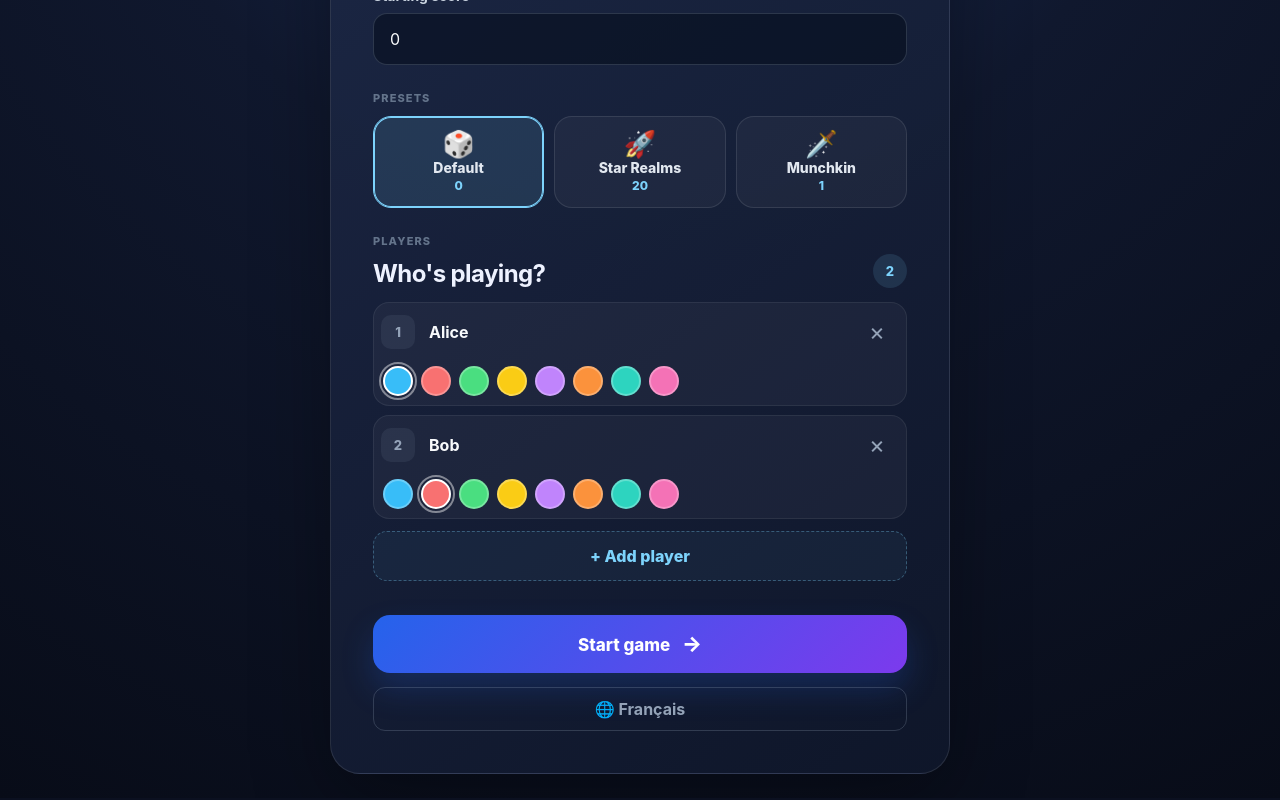
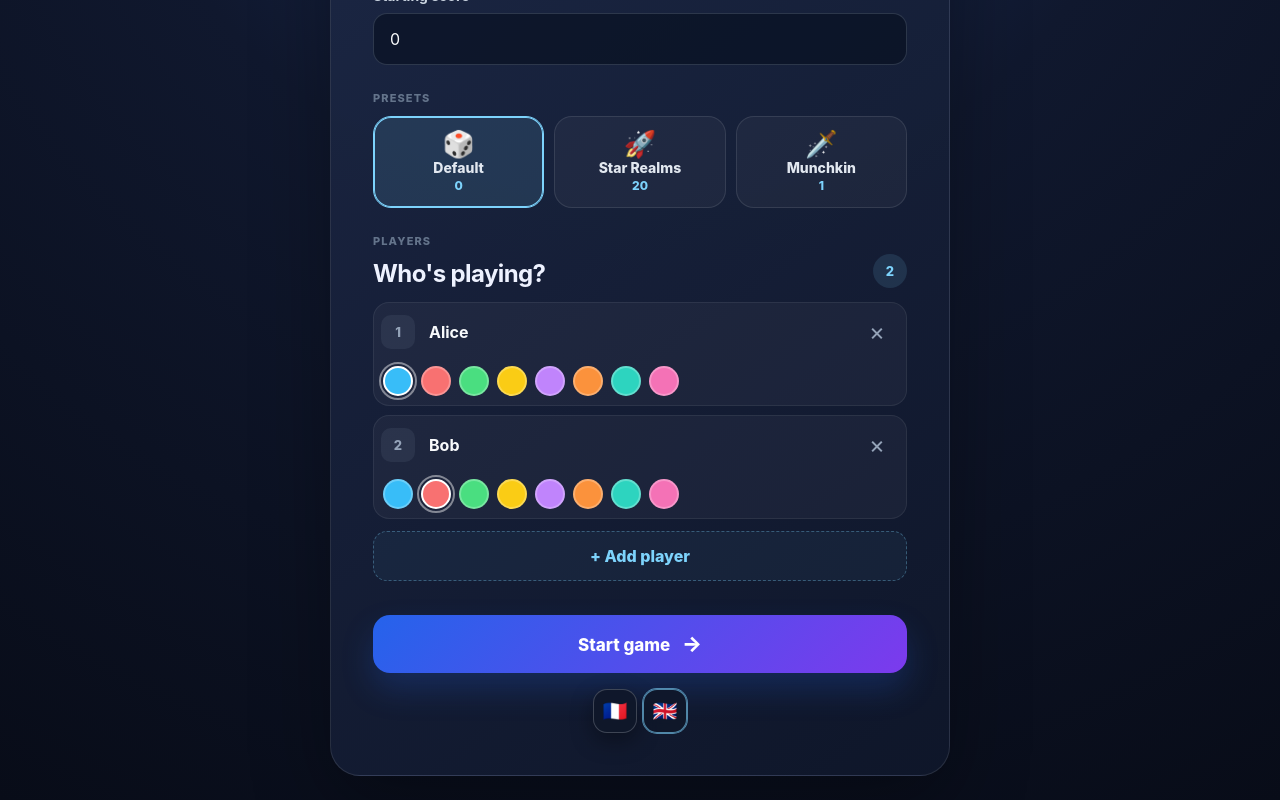
Before and after one commit to flofy/KeepScore, a React (Vite) app: page / in a window 1280 px wide. Shown: the part 336-1136 px from the top of the page. Built offline with nearby package versions, Linux system fonts and the light colour scheme.

Commit message:
feat: flag-based language switcher in quick actions, setup and saved screens; removed from burger menu

```diff
--- a/src/styles.css
+++ b/src/styles.css
@@ -96,6 +96,10 @@ h2 { letter-spacing: -.025em; }
 .icon-fab[aria-pressed="true"] { border-color: rgb(125 211 252 / 60%); color: #7dd3fc; }
 .burger-button:hover, .icon-fab:hover { background: rgb(30 41 59 / 96%); }
 .burger-button:active, .icon-fab:active { transform: scale(.93); }
+.lang-flags { display: flex; gap: 6px; }
+.lang-flag { font-size: 20px; }
+.lang-flag.active { border-color: rgb(125 211 252 / 60%); box-shadow: 0 0 0 1px rgb(125 211 252 / 60%); }
+.setup-card .lang-flags { justify-content: center; margin-top: 16px; }
 
 .drawer-backdrop { position: fixed; inset: 0; z-index: 40; display: flex; align-items: flex-start; justify-content: flex-end; padding: max(14px, env(safe-area-inset-top)) 14px; background: rgb(2 6 23 / 62%); backdrop-filter: blur(4px); animation: popup-in .14s ease; }
 .menu-drawer { width: min(300px, 88vw); display: grid; gap: 8px; padding: 16px; border: 1px solid rgb(255 255 255 / 12%); border-radius: 22px; background: rgb(15 23 42 / 97%); box-shadow: 0 24px 60px rgb(0 0 0 / 45%); }
--- a/src/ui/App.tsx
+++ b/src/ui/App.tsx
@@ -9,6 +9,7 @@ import { downloadGames, importGames } from '../infrastructure/portability/gamesP
 import { useGameHistory } from './useGameHistory'
 import { InstallButton } from './InstallButton'
 import { I18nProvider, useI18n } from './i18n'
+import { LangFlags } from './LangFlags'
 import './saved-games.css'
 
 function haptic() { if ('vibrate' in navigator) navigator.vibrate(8) }
@@ -146,7 +147,7 @@ function PlayerCard({ player, deltas, flipped = false, lastDelta, onRename, onDe
 
 function GameScreen({ initialGame, onNewGame, onSavedGames }: { initialGame: Game; onNewGame: () => void; onSavedGames: () => void }) {
   const { present: game, past, future, dispatch, undo, redo } = useGameHistory(initialGame)
-  const { t, lang, setLang } = useI18n()
+  const { t } = useI18n()
   const [editingEntry, setEditingEntry] = useState<string | null>(null)
   const [draftDelta, setDraftDelta] = useState('')
   const [topFlipped, setTopFlipped] = useState(true)
@@ -168,6 +169,7 @@ function GameScreen({ initialGame, onNewGame, onSavedGames }: { initialGame: Gam
       {isDuo && <button className="icon-fab" type="button" onClick={() => setSwapped((current) => !current)} aria-pressed={swapped} aria-label={t('swapPlayers')}>⇅</button>}
       {isDuo && <button className="icon-fab" type="button" onClick={() => setTopFlipped((current) => !current)} aria-pressed={topFlipped} aria-label={t('flippedToggle')}>↻</button>}
       <button className="icon-fab" type="button" onClick={() => setFullscreen((current) => !current)} aria-pressed={fullscreen} aria-label={fullscreen ? t('exitFullscreen') : t('fullscreen')}>⤢</button>
+      <LangFlags />
       <button className="burger-button" type="button" onClick={() => setMenuOpen(true)} aria-label={t('menu')}>☰</button>
     </div>
     {menuOpen && (
@@ -177,7 +179,6 @@ function GameScreen({ initialGame, onNewGame, onSavedGames }: { initialGame: Gam
           <button className="menu-item" type="button" onClick={() => { setHistoryOpen((current) => !current); setMenuOpen(false) }}>🕘 {t('history')}</button>
           <button className="menu-item" type="button" onClick={() => { undo(); setMenuOpen(false) }} disabled={!past.length}>↩ {t('undo')}</button>
           <button className="menu-item" type="button" onClick={() => { redo(); setMenuOpen(false) }} disabled={!future.length}>↪ {t('redo')}</button>
-          <button className="menu-item" type="button" onClick={() => setLang(lang === 'fr' ? 'en' : 'fr')}>{t('language')}</button>
           <button className="menu-item" type="button" onClick={() => { dispatch({ type: 'ADD_PLAYER' }); haptic(); setMenuOpen(false) }}>{t('addPlayerMenuItem')}</button>
           <button className="menu-item" type="button" onClick={() => { setMenuOpen(false); onSavedGames() }}>💾 {t('savedGames')}</button>
           <button className="menu-item" type="button" onClick={() => { setMenuOpen(false); onNewGame() }}>{t('newGameMenuItem')}</button>
@@ -194,7 +195,7 @@ function GameScreen({ initialGame, onNewGame, onSavedGames }: { initialGame: Gam
 }
 
 function SavedScreen({ onResume, onBack }: { onResume: (game: Game) => void; onBack: () => void }) {
-  const { t, lang, setLang } = useI18n()
+  const { t } = useI18n()
   const [games, setGames] = useState<Game[]>(() => localGameRepository.list())
   const [portabilityError, setPortabilityError] = useState('')
   const importInput = useRef<HTMLInputElement>(null)
@@ -211,7 +212,7 @@ function SavedScreen({ onResume, onBack }: { onResume: (game: Game) => void; onB
       setPortabilityError(t('importError'))
     }
   }
-  return <main className="app-shell"><header className="app-header"><div><p className="eyebrow">SCORE KEEPER</p><h1>{t('savedGames')}</h1></div><div className="toolbar"><InstallButton/><button className="secondary-button" type="button" onClick={() => downloadGames(localGameRepository.list())}>{t('export')}</button><button className="secondary-button" type="button" onClick={() => importInput.current?.click()}>{t('import')}</button><button className="secondary-button" type="button" onClick={() => setLang(lang === 'fr' ? 'en' : 'fr')}>{t('language')}</button><button className="secondary-button" type="button" onClick={onBack}>{t('back')}</button></div></header><input ref={importInput} hidden type="file" accept="application/json,.json" onChange={handleImport}/>{portabilityError && <p role="alert" className="empty-state">{portabilityError}</p>}<SavedGames games={games} onResume={onResume} onDelete={(id) => { localGameRepository.remove(id); setGames(localGameRepository.list()) }} /></main>
+  return <main className="app-shell"><header className="app-header"><div><p className="eyebrow">SCORE KEEPER</p><h1>{t('savedGames')}</h1></div><div className="toolbar"><InstallButton/><button className="secondary-button" type="button" onClick={() => downloadGames(localGameRepository.list())}>{t('export')}</button><button className="secondary-button" type="button" onClick={() => importInput.current?.click()}>{t('import')}</button><LangFlags /><button className="secondary-button" type="button" onClick={onBack}>{t('back')}</button></div></header><input ref={importInput} hidden type="file" accept="application/json,.json" onChange={handleImport}/>{portabilityError && <p role="alert" className="empty-state">{portabilityError}</p>}<SavedGames games={games} onResume={onResume} onDelete={(id) => { localGameRepository.remove(id); setGames(localGameRepository.list()) }} /></main>
 }
 
 export function App() {
--- a/src/ui/GameSetup.tsx
+++ b/src/ui/GameSetup.tsx
@@ -4,11 +4,12 @@ import { PLAYER_COLORS, colorForIndex } from '../domain/game/colors'
 import { GAME_PRESETS } from '../domain/game/presets'
 import type { Game } from '../domain/game/types'
 import { useI18n } from './i18n'
+import { LangFlags } from './LangFlags'
 
 type Props = { onCreate: (game: Game) => void }
 
 export function GameSetup({ onCreate }: Props) {
-  const { t, lang, setLang } = useI18n()
+  const { t } = useI18n()
   const [names, setNames] = useState(['Alice', 'Bob'])
   const [colors, setColors] = useState<string[]>(() => names.map((_, index) => colorForIndex(index)))
   const [gameName, setGameName] = useState('')
@@ -108,7 +109,7 @@ export function GameSetup({ onCreate }: Props) {
           <button className="add-player-button" type="button" onClick={addPlayer}>{t('addPlayer')}</button>
         </section>
         <button className="primary-button" type="button" onClick={startGame}>{t('startGame')} <span>→</span></button>
-        <button className="lang-toggle" type="button" onClick={() => setLang(lang === 'fr' ? 'en' : 'fr')}>{t('language')}</button>
+        <LangFlags />
       </div>
     </main>
   )
--- /dev/null
+++ b/src/ui/LangFlags.tsx
@@ -0,0 +1,25 @@
+import { useI18n, type Lang } from './i18n'
+
+const FLAGS: { lang: Lang; flag: string; label: string }[] = [
+  { lang: 'fr', flag: '🇫🇷', label: 'Français' },
+  { lang: 'en', flag: '🇬🇧', label: 'English' },
+]
+
+export function LangFlags() {
+  const { lang, setLang } = useI18n()
+  return (
+    <div className="lang-flags" role="group" aria-label="Language">
+      {FLAGS.map(({ lang: candidate, flag, label }) => (
+        <button
+          key={candidate}
+          type="button"
+          className={candidate === lang ? 'icon-fab lang-flag active' : 'icon-fab lang-flag'}
+          aria-pressed={candidate === lang}
+          aria-label={label}
+          title={label}
+          onClick={() => setLang(candidate)}
+        >{flag}</button>
+      ))}
+    </div>
+  )
+}
```
